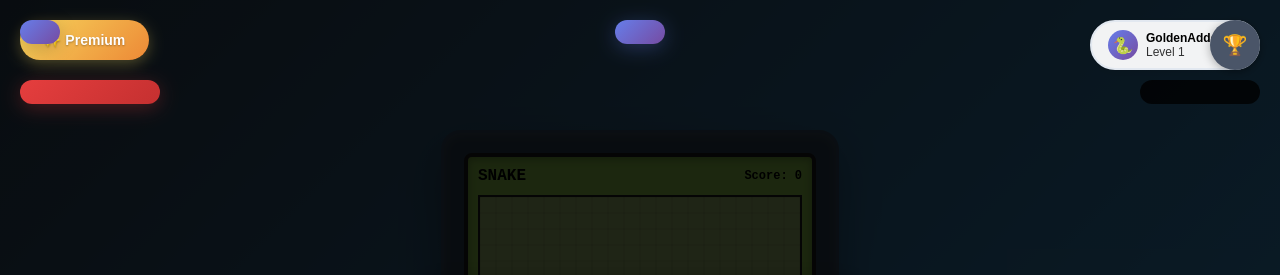
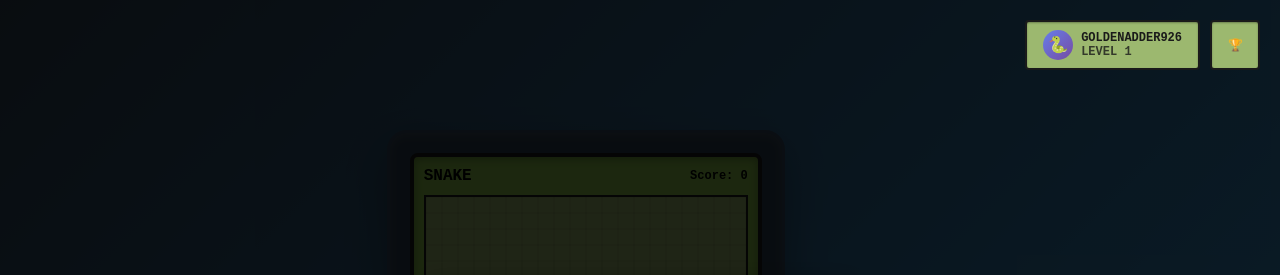
Before and after one commit to redline87/enhanced-nokia-snake-game, a website: page index.html in a window 1280 px wide. Shown: the top 275 px of the page. Drawn offline with nearby package versions, Linux system fonts and the light colour scheme.

Commit message:
feat: Add UI positioning fixes and CSS improvements
- Add targeted UI fixes for live service elements
- Add header layout fixes for consistent positioning
- Add comprehensive CSS overrides to prevent overlay issues
- Include all CSS files in HTML for proper styling

```diff
--- a/index.html
+++ b/index.html
@@ -5,6 +5,9 @@
     <meta name="viewport" content="width=device-width, initial-scale=1.0">
     <title>Classic Nokia Snake Game</title>
     <link rel="stylesheet" href="styles.css">
+    <link rel="stylesheet" href="ui-fixes-targeted.css">
+    <link rel="stylesheet" href="header-layout-fix.css">
+    <link rel="stylesheet" href="ui-fixes-comprehensive.css">
 </head>
 <body>
     <div class="nokia-container">
```
Also changed, not shown: .playwright-mcp/01-landing-page.png (added), .playwright-mcp/02-game-started.png (added), .playwright-mcp/03-game-running.png (added), .playwright-mcp/04-game-over-state.png (added), .playwright-mcp/05-achievements-modal.png (added), .playwright-mcp/06-final-state.png (added).
